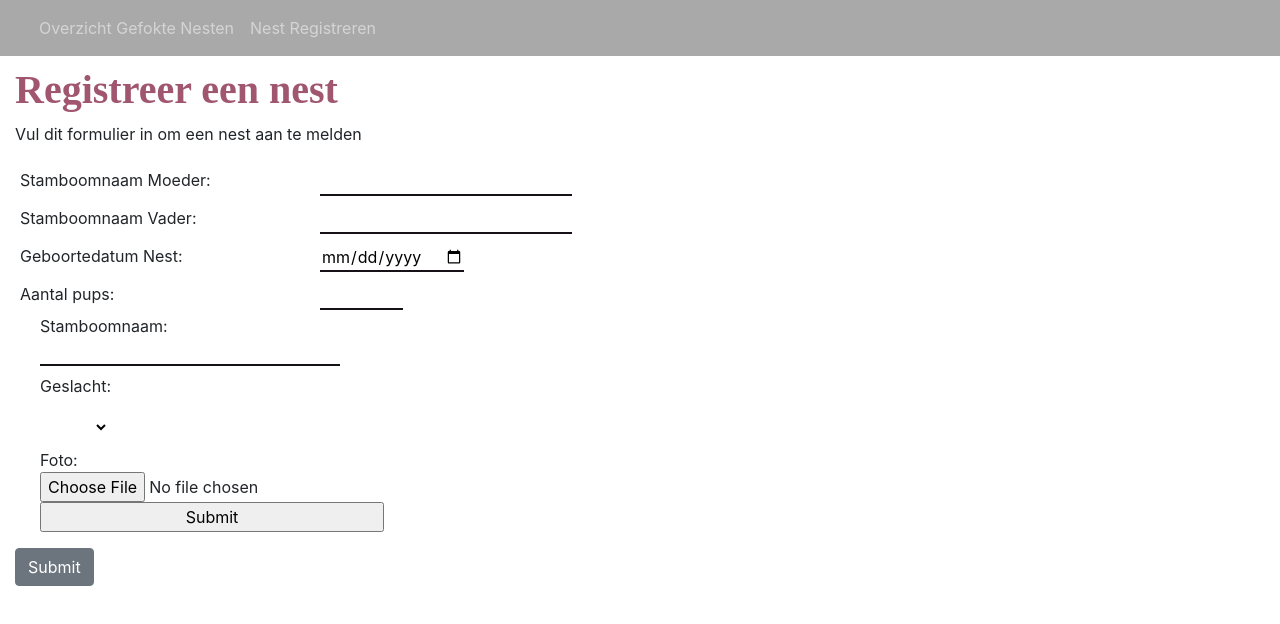
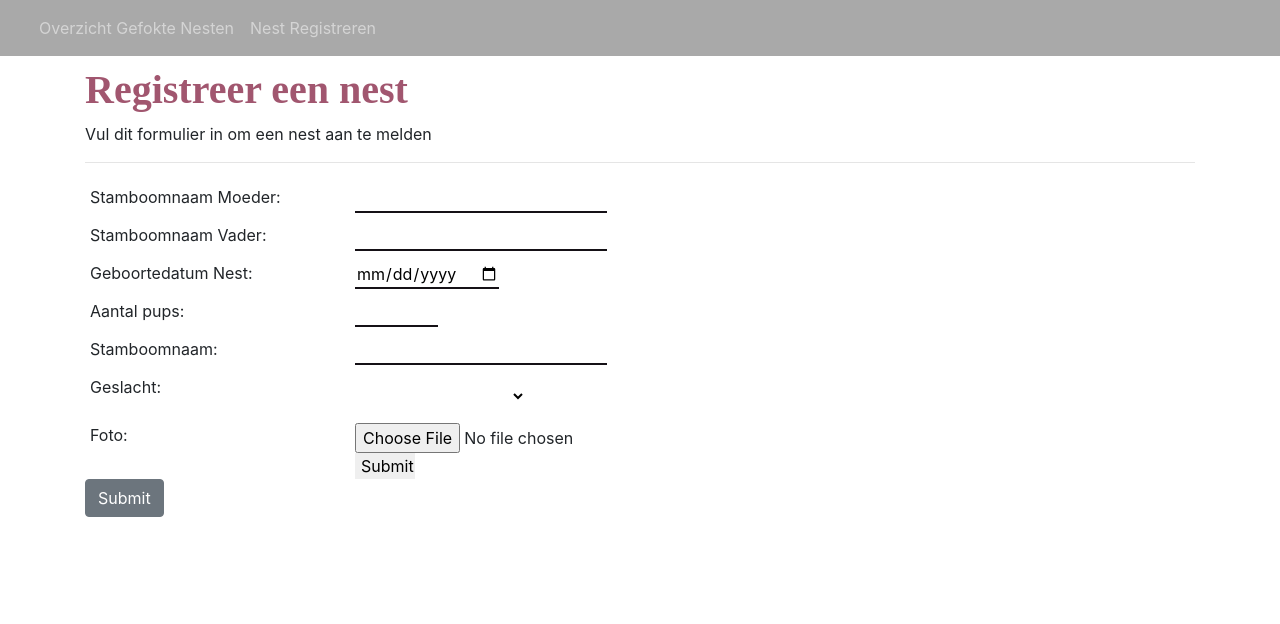
Before and after one commit to NatasjaEibrink/angular-doggydata, an Angular app: page /litters/add in a window 1280 px wide. Shown: the top 624 px of the page. Built offline with nearby package versions, Linux system fonts and the light colour scheme.

Commit message:
changed styling of registerform

```diff
--- a/src/app/components/dog-details/dog-details.component.css
+++ b/src/app/components/dog-details/dog-details.component.css
@@ -8,8 +8,8 @@ h2 {
 }
 
 .row {
-  display: flex;
-}
+   display: flex;
+ }
 
 .column {
   background-color: #eeeeee;
--- a/src/app/components/register-litter/register-litter.component.css
+++ b/src/app/components/register-litter/register-litter.component.css
@@ -6,6 +6,11 @@ h1 {
   padding-top: 10px;
 }
 
+ul {
+  list-style: none; /* Remove list bullets */
+  padding: 0;
+  margin: 0;
+}
 
 input[type=text] {
   border: none;
@@ -20,6 +25,14 @@ input[type=date] {
 input[type=number] {
   border: none;
   border-bottom: 2px solid #151116;
+}
+
+input[type=submit] {
+   border: none;
+   width: 60px;
+ }
+input[type=file] {
+  border: none;
 }
 
 select {
--- a/src/app/components/register-litter/register-litter.component.html
+++ b/src/app/components/register-litter/register-litter.component.html
@@ -1,7 +1,11 @@
-<div class="container-fluid">
-<form [formGroup]="registrationForm" (ngSubmit)="onSubmit()">
+<div class="container">
+
   <h1>Registreer een nest</h1>
   <p>Vul dit formulier in om een nest aan te melden</p>
+  <hr>
+
+  <div>
+  <form [formGroup]="registrationForm" (ngSubmit)="onSubmit()">
 
   <div class="row">
   <div class="col-left">
@@ -47,23 +51,29 @@
     </div>
   </div>
 
-  <div>
-    <div class="row">
-    <ul formArrayName="puppies" style="list-style-type:none">
+    <div>
+    <ul formArrayName="puppies">
       <li *ngFor="let puppy of registrationForm.controls.puppies.controls; let i = index">
         <div formGroupName="{{i}}">
 
-          <div>
+          <div class="row">
+            <div class="col-left">
           <label class="label">
             <span>Stamboomnaam: </span>
-        <input type="text" name="Stamboomnaam van de pup" formControlName="pedigreeName">
           </label>
+            </div>
+            <div class="col-right">
+              <input type="text" name="Stamboomnaam van de pup" formControlName="pedigreeName">
+            </div>
           </div>
 
-          <div class="flex-container">
+          <div class="row">
+          <div class="col-left">
           <label>
           <span>Geslacht:</span>
           </label>
+          </div>
+            <div class="col-right">
           <select formControlName="sex">
             <option value="Reu">
               Reu
@@ -73,19 +83,28 @@
             </option>
           </select>
           </div>
+          </div>
 
-          <div class="flex-container">
+          <div class="row">
+            <div class="col-left">
+              <label>
           <span>Foto:</span>
+              </label>
+          </div>
+            <div class="col-right">
+              <div class="flex-container">
           <input type="file" name="pic" accept="image/*">
           <input type="submit">
-        </div>
+              </div>
+            </div>
+          </div>
 
         </div>
       </li>
     </ul>
     </div>
-  </div>
 
   <button type="submit" class="btn btn-secondary">Submit</button>
 </form>
+  </div>
 </div>
```
